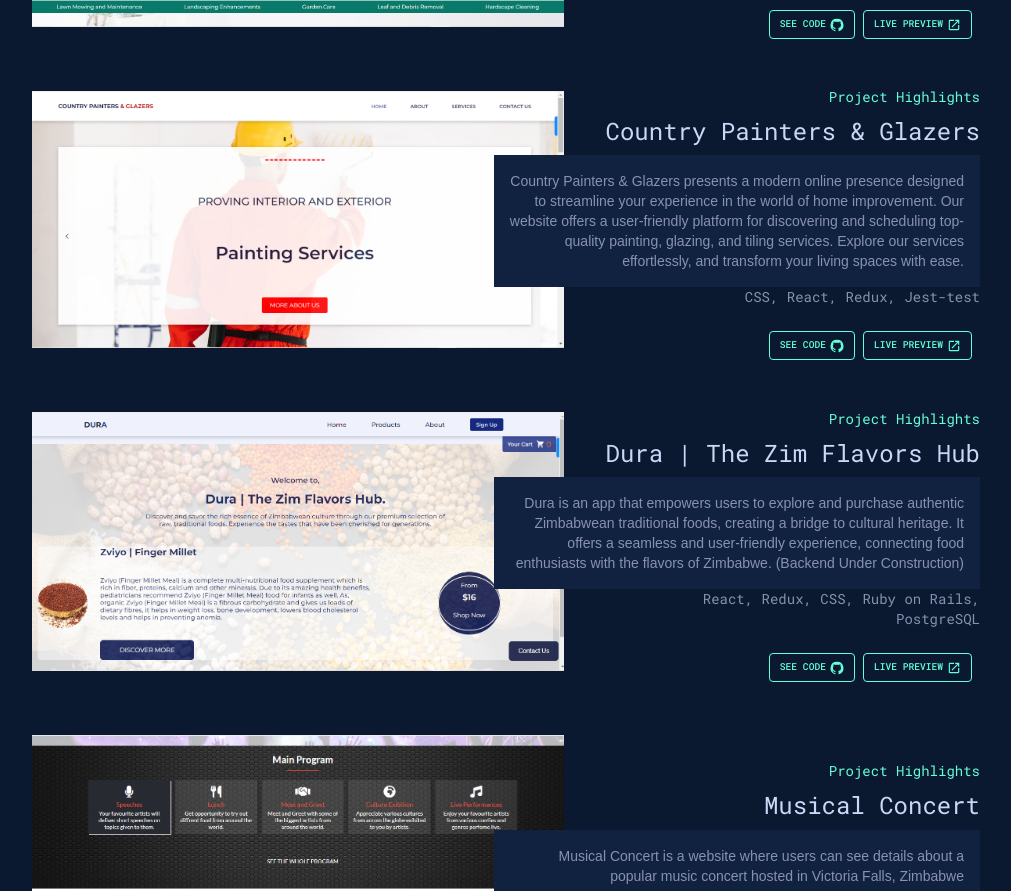
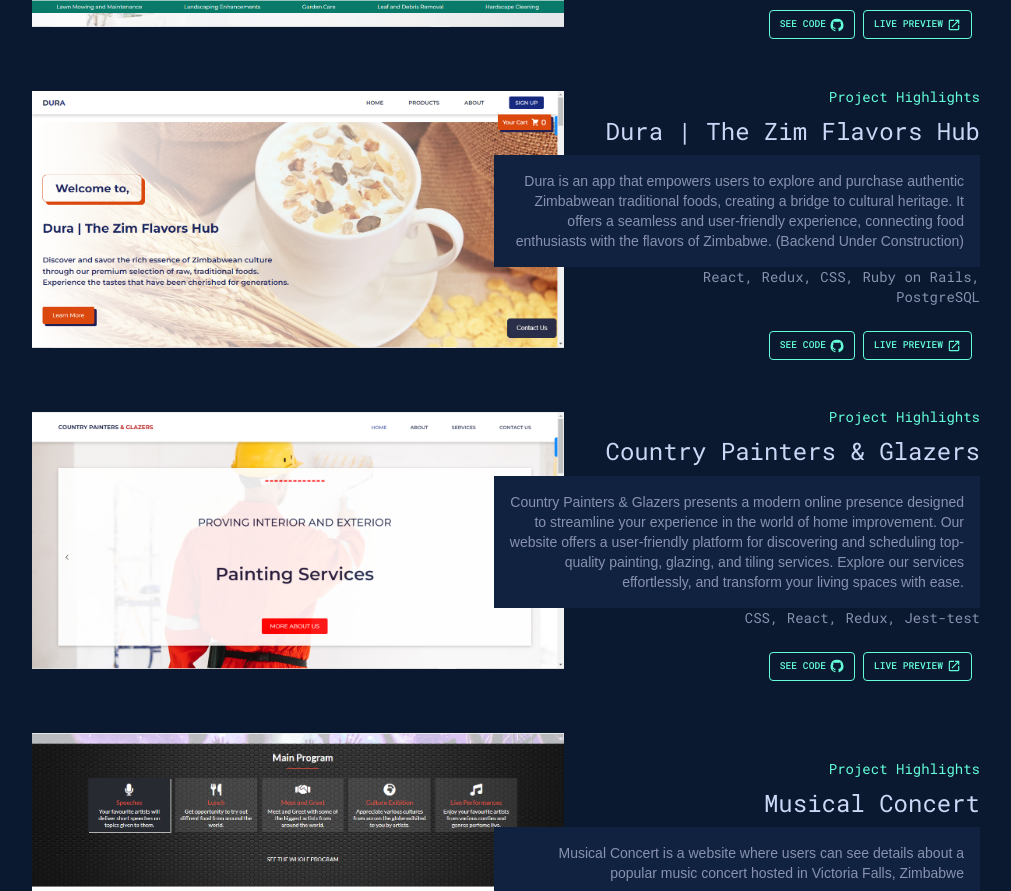
Before and after one commit to Amen-Musingarimi/portfolio, a React (Create React App) app: page /#home in a window 1280 px wide. Shown: the part 1792-2683 px from the top of the page, without its empty margins (120-1131 px from the left). Built offline with nearby package versions, Linux system fonts and the light colour scheme.

Commit message:
Change project image

```diff
--- a/src/projects/data.js
+++ b/src/projects/data.js
@@ -32,6 +32,15 @@ const data = {
       project_link: 'https://github.com/Amen-Musingarimi/yard-care.git',
     },
     {
+      project_name: 'Dura | The Zim Flavors Hub',
+      project_live_link: 'https://dura-zim.netlify.app/',
+      project_description:
+        'Dura is an app that empowers users to explore and purchase authentic Zimbabwean traditional foods, creating a bridge to cultural heritage. It offers a seamless and user-friendly experience, connecting food enthusiasts with the flavors of Zimbabwe. (Backend Under Construction)',
+      project_image: dura,
+      project_tech: 'React, Redux, CSS, Ruby on Rails, PostgreSQL',
+      project_link: 'https://github.com/Amen-Musingarimi/dura-frontend.git',
+    },
+    {
       project_name: 'Country Painters & Glazers',
       project_live_link: 'https://country-painters.netlify.app/',
       project_description:
@@ -39,15 +48,6 @@ const data = {
       project_image: countryPainters,
       project_tech: 'CSS, React, Redux, Jest-test',
       project_link: 'https://github.com/Amen-Musingarimi/country-painters.git',
-    },
-    {
-      project_name: 'Dura | The Zim Flavors Hub',
-      project_live_link: 'https://dura-zim.netlify.app/',
-      project_description:
-        'Dura is an app that empowers users to explore and purchase authentic Zimbabwean traditional foods, creating a bridge to cultural heritage. It offers a seamless and user-friendly experience, connecting food enthusiasts with the flavors of Zimbabwe. (Backend Under Construction)',
-      project_image: dura,
-      project_tech: 'React, Redux, CSS, Ruby on Rails, PostgreSQL',
-      project_link: 'https://github.com/Amen-Musingarimi/dura-frontend.git',
     },
     {
       project_name: 'Musical Concert',
```
Also changed, not shown: src/assets/projects/dura-app.png.
